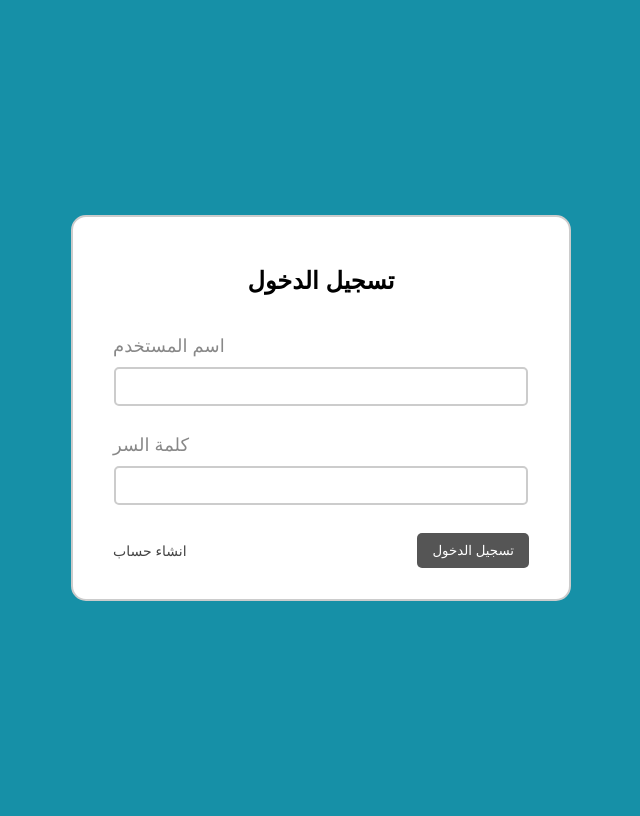
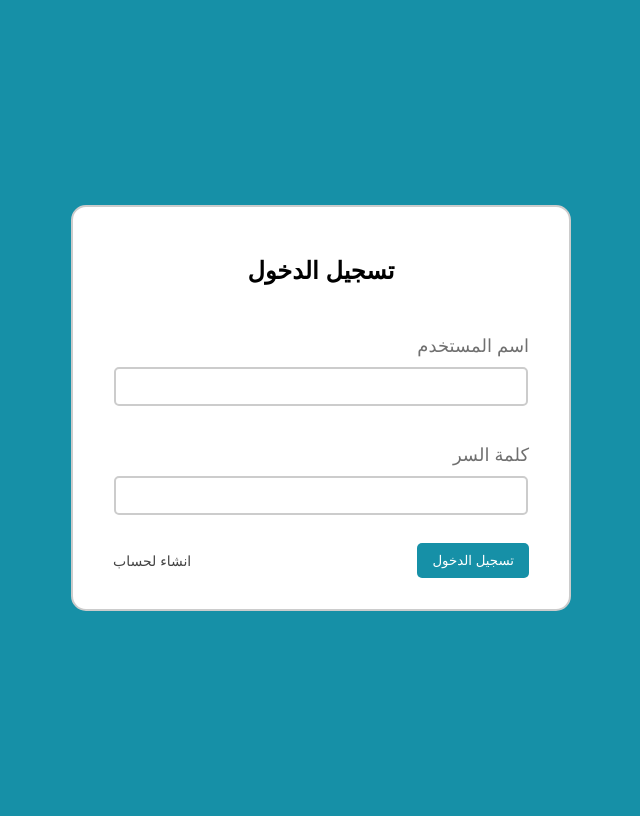
Before and after one commit to ZohirB/SE_Project, a PHP site: page / in a window 1280 px wide. Shown: the whole page, without its empty margins (319-959 px from the left). Run offline with PHP 8.4, Linux system fonts and the light colour scheme.

Commit message:
main
Signed-off-by: Raoof405 <101940804+Raoof405@users.noreply.github.com>

```diff
--- a/style.css
+++ b/index.css
@@ -34,14 +34,16 @@
 	border-radius: 5px;
 }
 label {
-	color: #888;
+	color: #707070;
 	font-size: 18px;
 	padding: 10px;
+	float: right;
 }
+
 
 button {
 	float: right;
-	background: #555;
+	background: #1690A7;
 	padding: 10px 15px;
 	color: #fff;
 	border-radius: 5px;
--- a/index.php
+++ b/index.php
@@ -2,7 +2,7 @@
 <html>
 <head>
 	<title> تسجيل الدخول </title>
-	<link rel="stylesheet" type="text/css" href="style.css">
+	<link rel="stylesheet" type="text/css" href="index.css">
 </head>
 <body>
      <form action="login.php" method="post">
@@ -17,7 +17,7 @@
      	<input type="password" name="password"><br>
 
      	<button type="submit">تسجيل الدخول</button>
-          <a href="signup.php" class="ca">انشاء حساب</a>
+          <a href="signup.php" class="ca">انشاء لحساب</a>
      </form>
 </body>
 </html>
--- a/signup.php
+++ b/signup.php
@@ -2,7 +2,7 @@
 <html>
 <head>
 	<title>انشاء حساب</title>
-	<link rel="stylesheet" type="text/css" href="style.css">
+	<link rel="stylesheet" type="text/css" href="index.css">
 </head>
 <body>
      <form action="signup-check.php" method="post">
```
